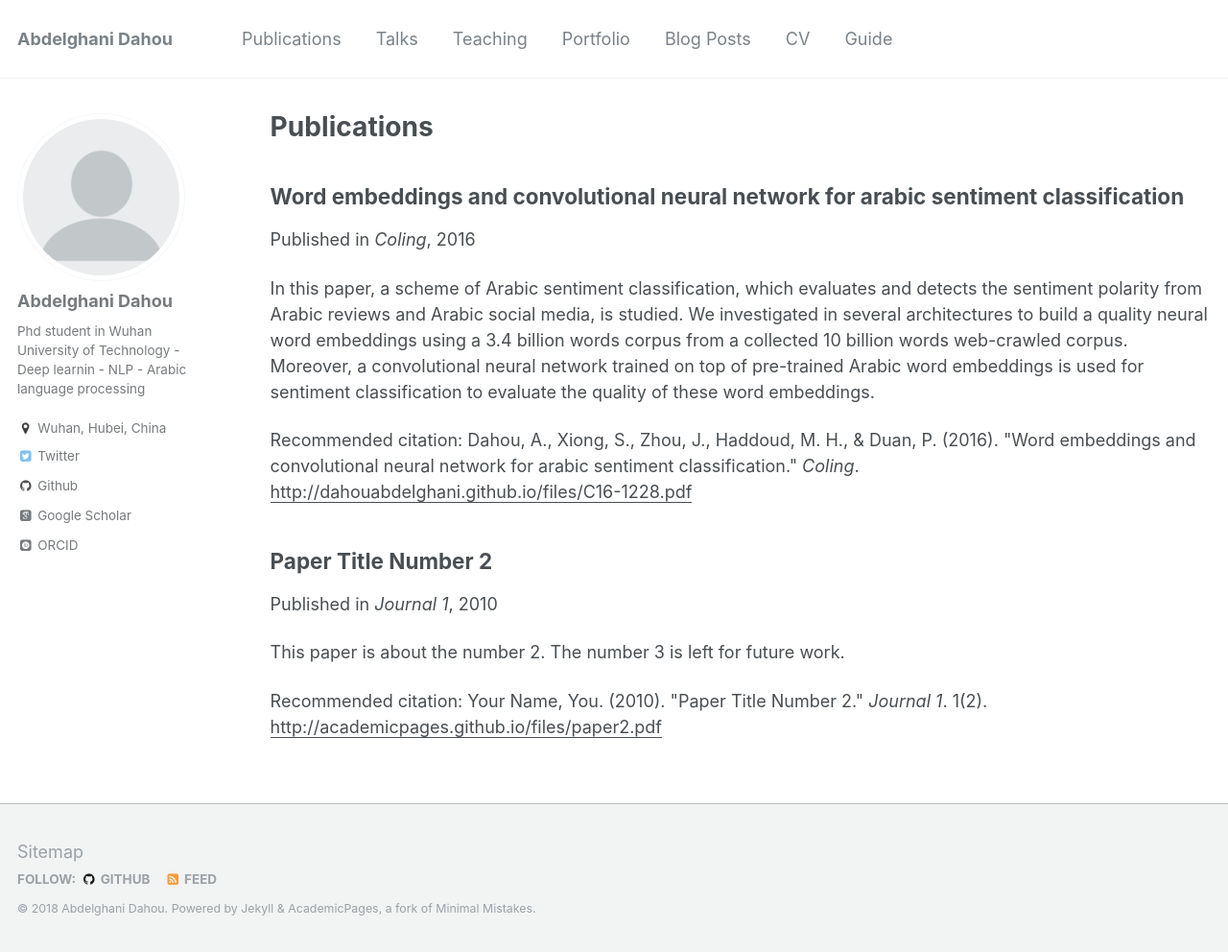
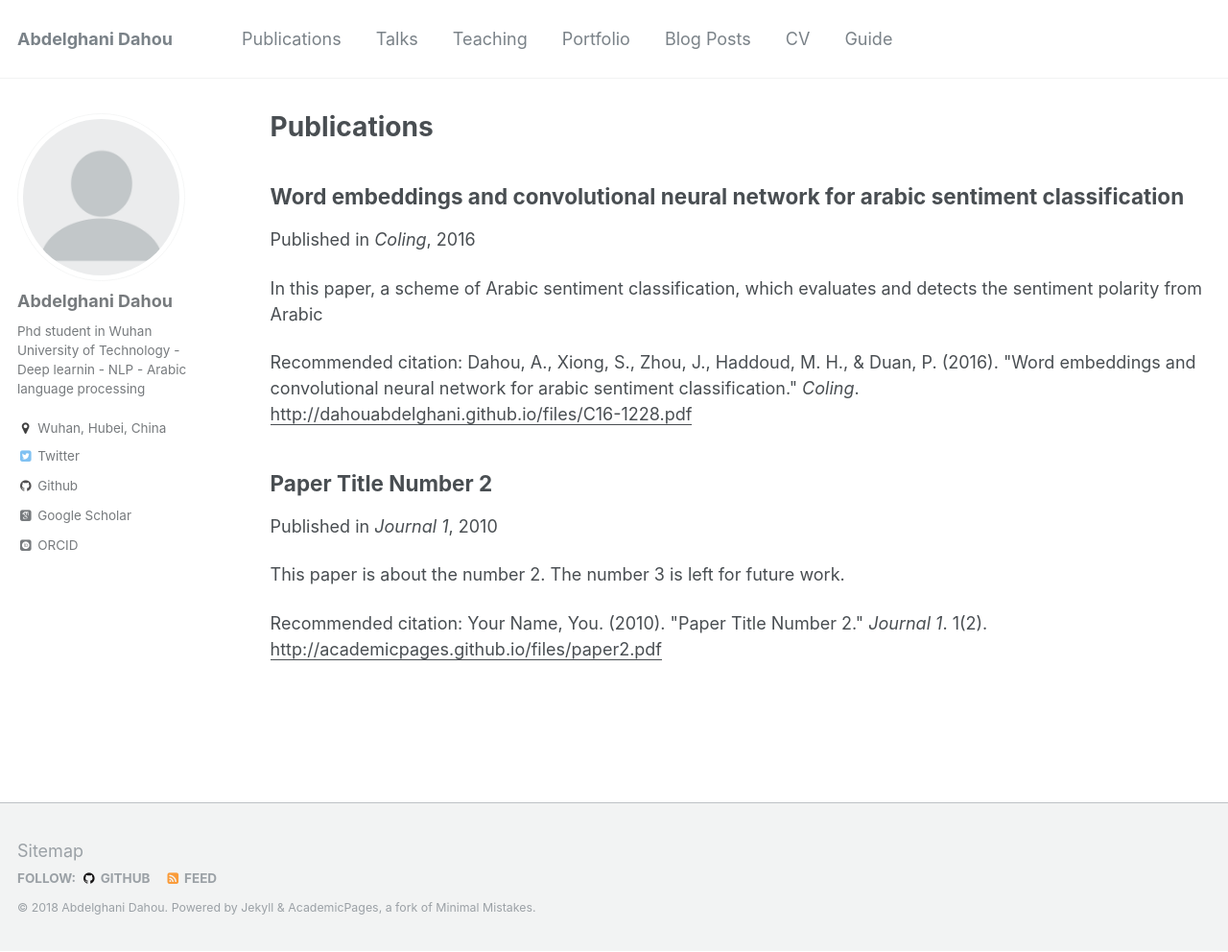
Before and after one commit to dahouabdelghani/dahouabdelghani.github.io, a Jekyll site: the page built from _pages/publications.md, in a window 1280 px wide and 992 px high. Shown: the whole window at 96% size. Built offline with Jekyll 4.4.1, drawn with Linux system fonts in a browser that asks for light colours; some web fonts are replaced.

Commit message:
Update _publications/2016-10-01-paper-1.md

```diff
--- a/_publications/2016-10-01-paper-1.md
+++ b/_publications/2016-10-01-paper-1.md
@@ -2,8 +2,7 @@
 title: "Word embeddings and convolutional neural network for arabic sentiment classification"
 collection: publications
 permalink: /publication/2016-10-01-paper-1
-excerpt: 'In this paper, a scheme of Arabic sentiment classification, which evaluates and detects the sentiment polarity from Arabic
-reviews and Arabic social media, is studied.  We investigated in several architectures to build a quality neural word embeddings using a 3.4 billion words corpus from a collected 10 billion words web-crawled corpus.   Moreover,  a convolutional neural network trained on top of pre-trained Arabic word embeddings is used for sentiment classification to evaluate the quality of these word embeddings.'
+excerpt: 'In this paper, a scheme of Arabic sentiment classification, which evaluates and detects the sentiment polarity from Arabic'
 date: 2016-10-01
 venue: 'Coling'
 paperurl: 'http://dahouabdelghani.github.io/files/C16-1228.pdf'
```
